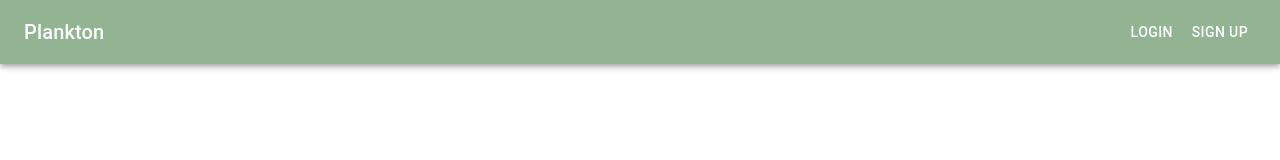
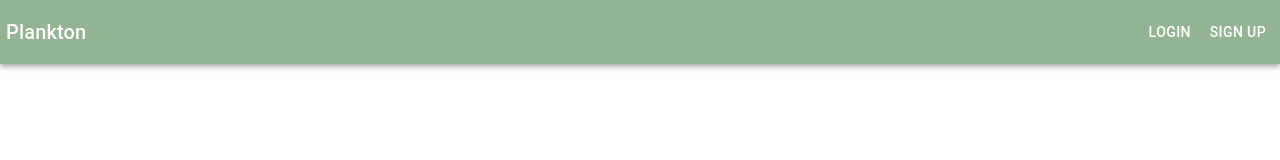
Before and after one commit to X1STY/task-scheduler, a React (Vite) app: page / in a window 1280 px wide. Shown: the top 160 px of the page. Built offline with nearby package versions, Linux system fonts and the light colour scheme.

Commit message:
change hover color and del 2nd exports

```diff
--- a/src/assets/muiTheme.js
+++ b/src/assets/muiTheme.js
@@ -1,9 +1,10 @@
 import { createTheme } from '@mui/material';
 export const theme = createTheme({
+  spacing: 2,
   palette: {
     general: {
       lightGreen: '#93B492',
-      hoverGreen: '#6d8c6c'
+      hoverGreen: '#758774'
     }
   }
 });
--- a/src/contexts/auth/AuthProvider.jsx
+++ b/src/contexts/auth/AuthProvider.jsx
@@ -11,5 +11,3 @@ export const AuthProvider = ({ children }) => {
 
   return <AuthContext.Provider value={{ auth, setAuth }}>{children}</AuthContext.Provider>;
 };
-
-export default AuthContext;
--- a/src/contexts/auth/useAuthContext.jsx
+++ b/src/contexts/auth/useAuthContext.jsx
@@ -3,7 +3,5 @@ import { useContext } from 'react';
 import { AuthContext } from './AuthContext';
 
 export const useAuthContext = () => {
-  return useContext(AuthContext);
+  useContext(AuthContext);
 };
-
-export default useAuthContext;
```
